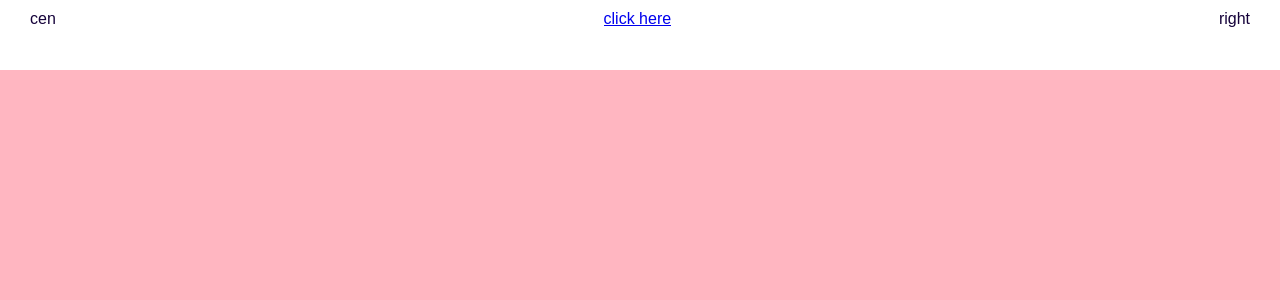
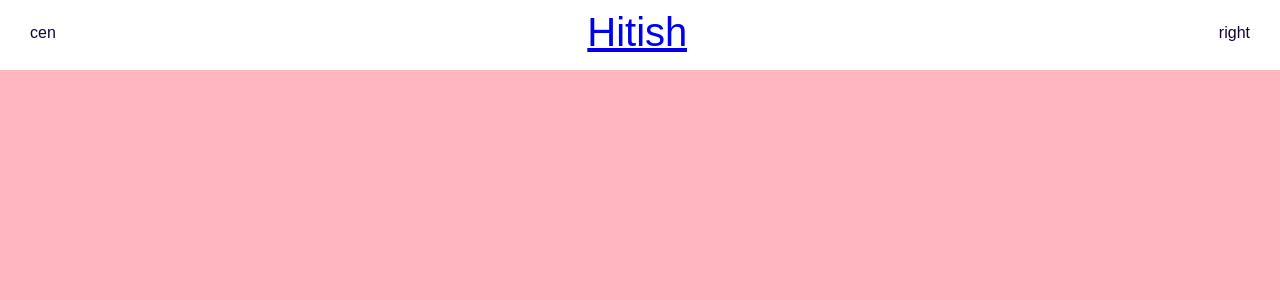
Before and after one commit to HitishRaoP/Portfolio, a React (Create React App) app: page / in a window 1280 px wide. Shown: the top 300 px of the page. Built offline with nearby package versions, Linux system fonts and the light colour scheme.

Commit message:
changes to some css files

```diff
--- a/src/components/topbar/Topbar.css
+++ b/src/components/topbar/Topbar.css
@@ -18,3 +18,8 @@
     justify-content: space-between;
     align-items: center;
 }
+
+.logo
+{
+    font-size: 2.5em;
+}
--- a/src/components/topbar/Topbar.jsx
+++ b/src/components/topbar/Topbar.jsx
@@ -6,7 +6,7 @@ export default function Topbar() {
       <div className="wrapper">
         cen
         <div className="left">
-          <a href="#intro">click here </a>
+          <a href="#intro" className="logo">Hitish </a>
         </div>
         <div className="right">
           right
```
